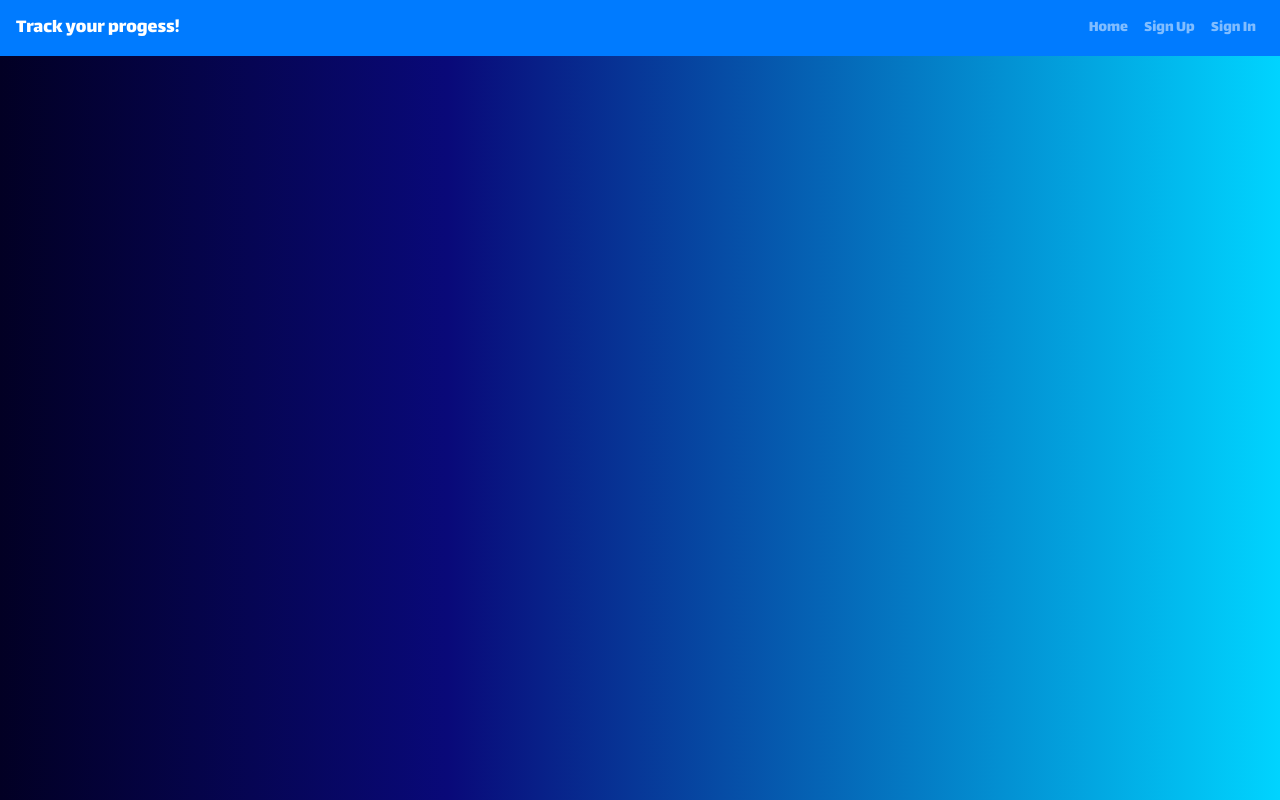
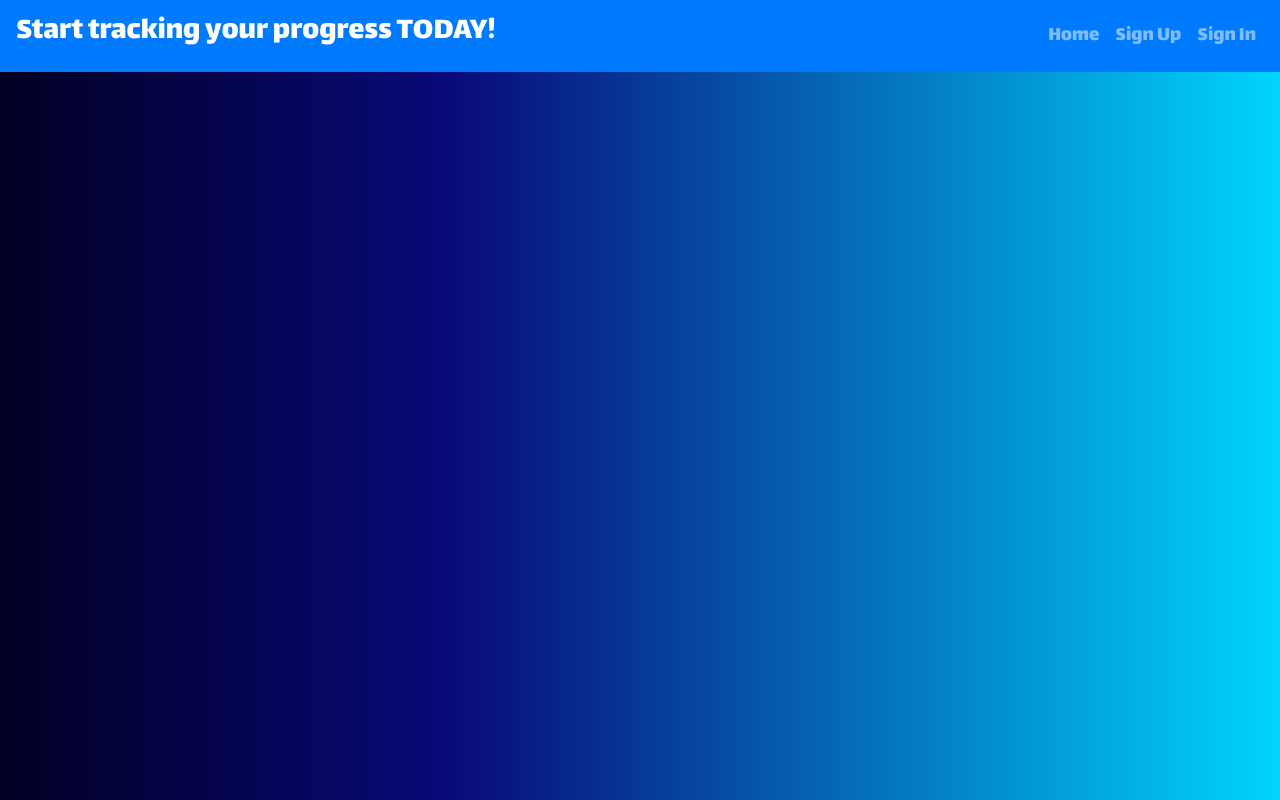
Before and after one commit to TN-space/fitness-tracker-client, a React app: page /create-entry in a window 1280 px wide. Built offline with nearby package versions, Linux system fonts and the light colour scheme.

Commit message:
Updated README.md and Made font-size bigger

```diff
--- a/src/components/Header/Header.js
+++ b/src/components/Header/Header.js
@@ -29,8 +29,8 @@ const alwaysOptions = (
 
 const Header = ({ user }) => (
   <Navbar bg="primary" variant="dark" expand="md">
-    <Navbar.Brand href="#">
-      Track your progess!
+    <Navbar.Brand href="#home">
+      <h2>Start tracking your progress TODAY!</h2>
     </Navbar.Brand>
     <Navbar.Toggle aria-controls="basic-navbar-nav" />
     <Navbar.Collapse id="basic-navbar-nav">
--- a/src/index.scss
+++ b/src/index.scss
@@ -6,12 +6,7 @@ body {
   background: linear-gradient(90deg, rgba(2,0,36,1) 0%, rgba(9,9,121,1) 35%, rgba(0,212,255,1) 100%);
   color: #dce6e4;
   font-family: 'Lalezar', cursive;
-
- //  div {
- //    &:hover {
- //      background-blend-mode: darken;
- //    }
- // }
+  font-size: 1.3rem;
 }
 
 // background-image: url('/images.chillin.jpg');
```
Also changed, not shown: 1 other file (tests, documents, lock files or other folders).
